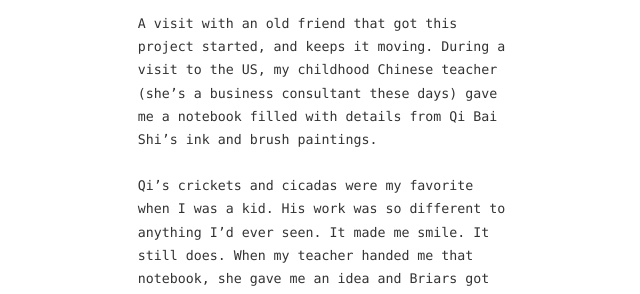
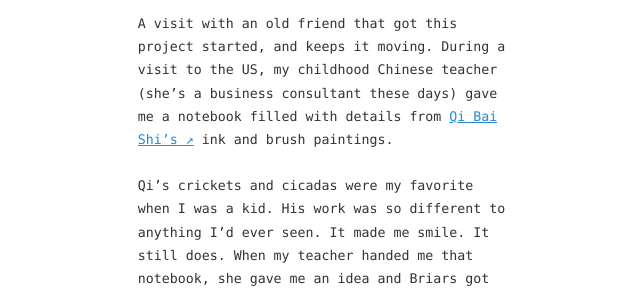
Before and after one commit to zachmccabe/zachmccabe.github.io, a Jekyll site: the page built from _briars/briars.md, in a window 1280 px wide and 900 px high, scrolled down 654 px. Shown: the part 244-538 px from the top of the window, without its empty margins (181-821 px from the left). Built offline with Jekyll 4.4.1, drawn with Linux system fonts in a browser that asks for light colours; part of the change alters nothing that is shown.

```diff
--- a/_briars/briars.md
+++ b/_briars/briars.md
@@ -33,10 +33,11 @@ Call it meditation, gratitude, delight. I do this to remind myself of the remark
 
 ## Project inspiration
 
-A visit with an old friend that got this project started, and keeps it moving. During a visit to the US, my childhood Chinese teacher (she's a business consultant these days) gave me a notebook filled with details from Qi Bai Shi's ink and brush paintings.
+A visit with an old friend that got this project started, and keeps it moving. During a visit to the US, my childhood Chinese teacher (she's a business consultant these days) gave me a notebook filled with details from [Qi Bai Shi's] ink and brush paintings.
 
 Qi's crickets and cicadas were my favorite when I was a kid. His work was so different to anything I'd ever seen. It made me smile. It still does. When my teacher handed me that notebook, she gave me an idea and Briars got its start -- that was 10 years ago.
 
+[Qi Bai Shi's]: https://www.google.com/search?q=齊白石蟲子畫作
 
 
 
```
